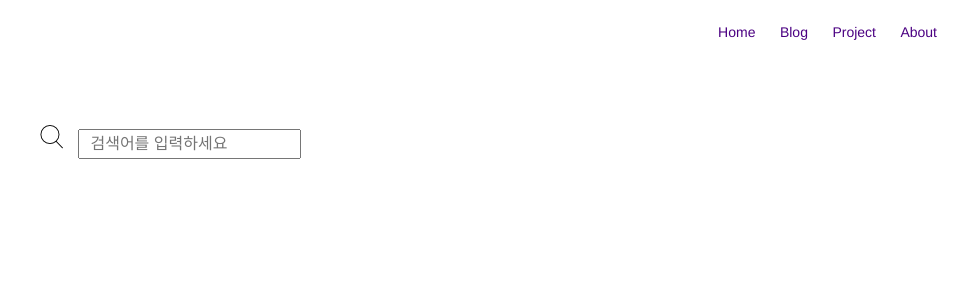
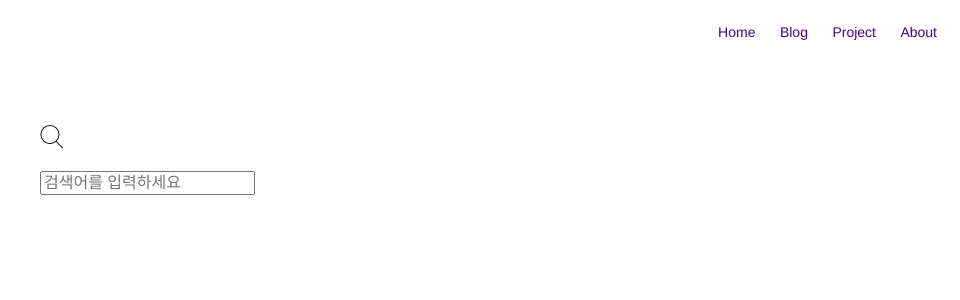
Before and after one commit to CHANMYUNG/nooheat.github.io, a Jekyll site: the page built from search.html, in a window 1280 px wide. Shown: the top 300 px of the page, without its empty margins (320-1280 px from the left). Built offline with Jekyll 4.4.1, drawn with Linux system fonts in a browser that asks for light colours.

Commit message:
profile update

```diff
--- a/search.html
+++ b/search.html
@@ -23,8 +23,10 @@ permalink: /search/
 
 <!— Html Elements for Search -->
 <div id="search-container">
-<img src="/assets/images/icon/search.png" style="width:24px;height:auto;margin-right:10px">
-<input type="text" id="search-input" placeholder="검색어를 입력하세요" style="height:24px;width:auto;padding-left:10px">
+<img src="/assets/images/icon/search.png">
+<br>
+<br>
+<input type="text" id="search-input" placeholder="검색어를 입력하세요">
 <ul id="results-container"></ul>
 </div>
 
```
